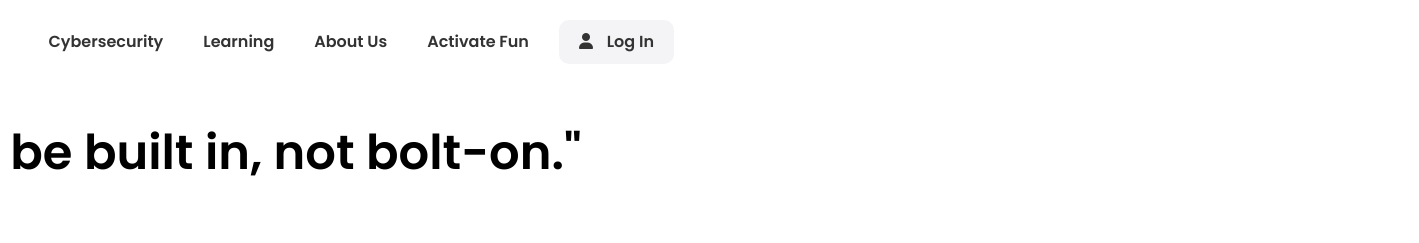
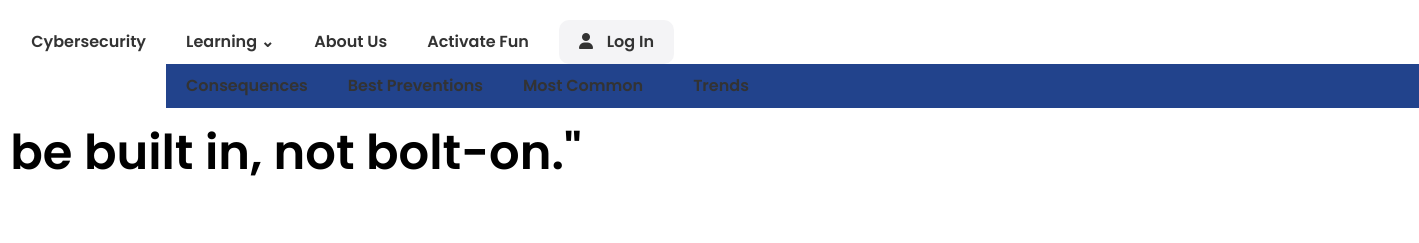
Before and after one commit to 70725/SAAS-WEBSITE, a plain HTML site: page index.html in a window 1280 px wide. Shown: the top 243 px of the page, 1419 px wide, since content can reach past the window. Drawn offline with Linux system fonts and the light colour scheme.

Commit message:
First commit of dropdown

```diff
--- a/css/style.css
+++ b/css/style.css
@@ -63,6 +63,29 @@ img {
 
 .navbar ul li:last-child a {
     margin-left: 10px;
+}
+
+/* Submenu */
+ul {
+    list-style: none;
+}
+
+ul li ul.dropdown li {
+    display: block;
+}
+ul li ul.dropdown {
+    width: 100%;
+    background: #22438C;
+    position: absolute;
+    z-index: 999;
+    display: none;
+}
+
+ul li a:hover {
+    background: #112C66;
+}
+ul li:hover ul.dropdown {
+    display:block;
 }
 
 /* Hero */
--- a/index.html
+++ b/index.html
@@ -34,7 +34,13 @@
                         <a href="index.html">Cybersecurity</a>
                     </li>
                     <li>
-                        <a href="learning.html">Learning</a>
+                        <a href="#">Learning ⌄</a>
+                        <ul class="dropdown">
+                            <li><a href="#">Consequences</a></li>
+                            <li><a href="#">Best Preventions</a></li>
+                            <li><a href="#">Most Common</a></li>
+                            <li><a href="#">Trends</a></li>
+                        </ul>
                     </li>
                     <li>
                         <a href="aboutus.html">About Us</a>
@@ -143,7 +149,7 @@
                         Security of Web Development Stages, Keeping Software Updated, Installing SSL,
                         Continuous Vulnerability Scanning and Penetration Testing, Input Sanitization and
                         Validation, Password Security Best Practice, Monitoring Traffic Surges, Content Delivery Networks (CDNs),
-                        Implement Web Application Firewall (WAF).
+                        Implement Web Application Firewall (WAF). For more information, go to the specific tab.
                         </p>
                     </div>
                 </div>
@@ -159,7 +165,7 @@
                         <p>
                             Malware, Denial-of-Service (DoS) Attacks, Phishing, Spoofing, Identity-Based Attacks,
                             Code Injection Attacks, Supply Chain Attacks, Insider Threats, DNS Tunneling, and
-                            IoT-Based Attacks.
+                            IoT-Based Attacks. For more information, go to the specific tab.
                         </p>
                     </div>
                 </div>
@@ -178,7 +184,8 @@
                             Loss of Business or Contract. For the reputational damage, this will be a
                             loss of customers, sales, and a reduction in profits/revenue. And lastly
                             for legal consequences, if the data is deliberately or accidentally compromised
-                             then there may be fines or regulatory sanctions.
+                             then there may be fines or regulatory sanctions. For more information, go to the
+                             specific tab.
                         </p>
                     </div>
                 </div>
@@ -194,7 +201,7 @@
                         <p>
                             Ransomware Evolution, Supply Chain Vulnerabilities, Multi-Vector Attacks, Hybrid
                             Data Centers, AI-Powered Cyberattacks, Threat Exposure Management, and Security
-                            Consolidation.
+                            Consolidation. For more information, go to the specific tab.
                         </p>
                     </div>
                 </div>
--- a/js/main.js
+++ b/js/main.js
@@ -17,7 +17,7 @@ document.addEventListener('DOMContentLoaded', () => {
 
         //Toggle visibility of body
         groupBody.classList.toggle('open');
-
+f
         // Close other open FAQ bodies
         const otherGroups = faqContainer.querySelectorAll('.faq-group');
 
```
